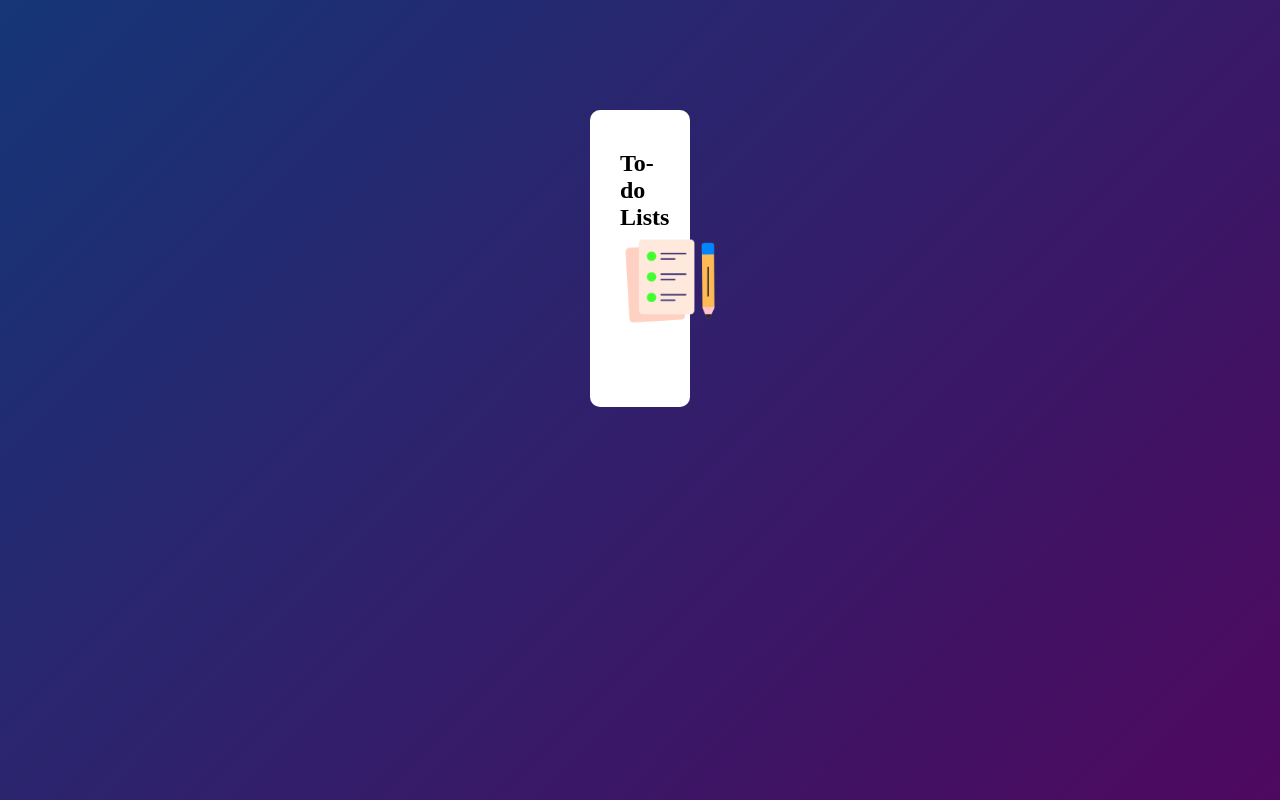
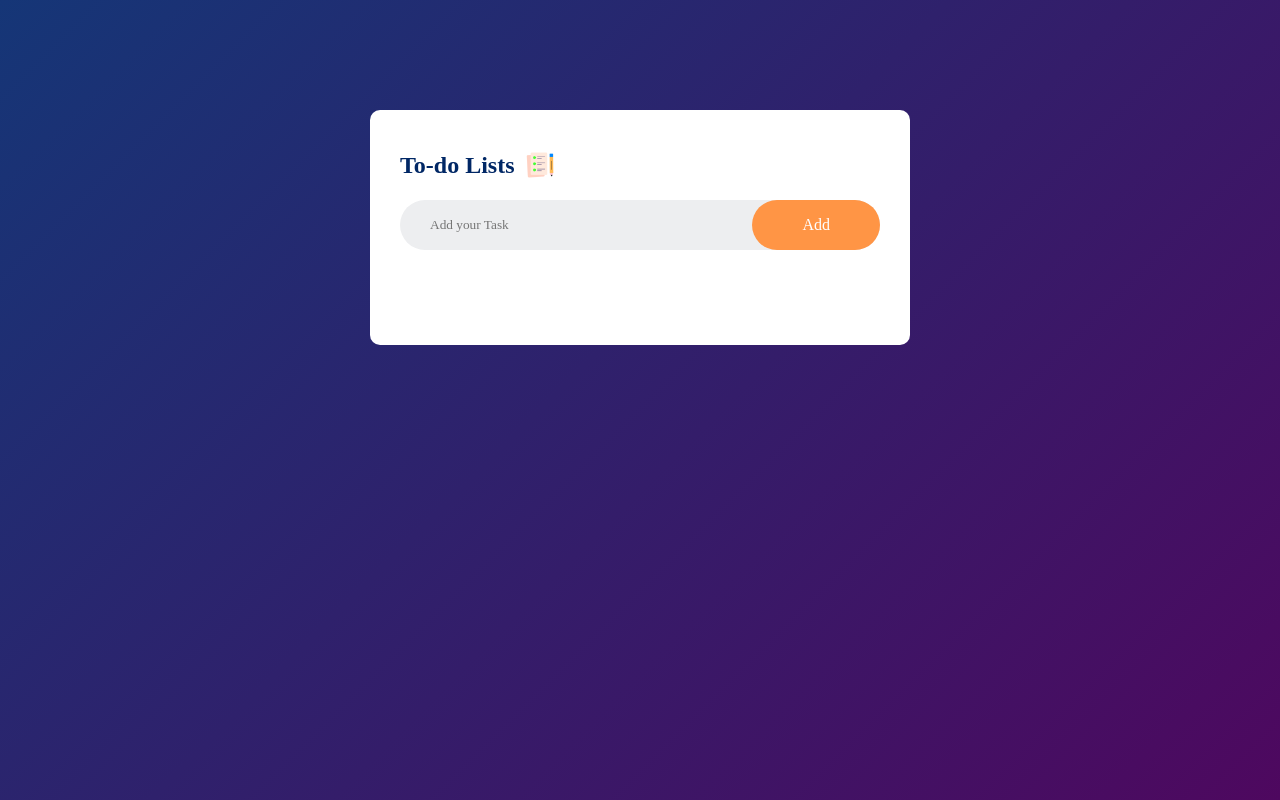
Before and after one commit to AbhinaySngh/Todo-lists, a plain HTML site: page index.html in a window 1280 px wide. Drawn offline with Linux system fonts and the light colour scheme.

Commit message:
add new code

```diff
--- a/app.js
+++ b/app.js
@@ -0,0 +1,13 @@
+const inpBox = document.getElementById("input-box");
+const listContainer = document.getElementById("list-container");
+
+function addTask(){
+    if(inpBox.value === ""){
+        alert("you must write something!");
+    }
+    else{
+        let li = document.createElement("li");
+        li.innerHTML = inpBox.value;
+        listContainer.appendChild(li);
+    }
+}
--- a/index.html
+++ b/index.html
@@ -8,9 +8,20 @@
 </head>
 <body>
     <div class="container">
-        <div class="To-do">
-            <h2>To-do Lists<img src="./images/icon.png"></h2>
+        <div class="Todo">
+            <h2>To-do Lists <img src="./images/icon.png"></h2>
+            <div class="row">
+                <input type="text" id="input-box" placeholder="Add your Task">
+                <button onclick="addTask()">Add</button>
+            </div>
+            <ul id="list-container">
+                <!-- <li class="checked">Task-1</li>
+                <li>Task-2</li>
+                <li>Task-3</li> -->
+            </ul>
         </div>
     </div>
+
+    <script src="app.js"></script>
 </body>
 </html>
--- a/style.css
+++ b/style.css
@@ -10,14 +10,85 @@
     min-height: 100vh;
     background: linear-gradient(135deg, #153677, #4e085f);
     padding: 10px;
-
 }
 
-.To-do {
-    width: 100px;
+.Todo {
+    /* width: 100px; */
     max-width: 540px;
     background-color: #fff;
     margin: 100px auto 20px;
     padding: 40px 30px 70px;
     border-radius: 10px;
 }
+
+.Todo h2{
+    color: #002765;
+    display: flex;
+    align-items: center;
+    margin-bottom: 20px;
+}
+
+.Todo h2 img{
+    width: 30px;
+    margin-left: 10px;
+}
+
+.row{
+    display: flex;
+    align-items: center;
+    justify-content: space-between;
+    background-color: #edeef0;
+    border-radius: 30px;
+    padding-left: 20px;
+    margin-bottom: 25px;
+}
+
+input{
+    flex: 1;
+    border: none;
+    outline: none;
+    background: transparent;
+    padding: 10px;
+}
+
+button{
+    border: none;
+    outline: none;
+    padding: 16px 50px;
+    background-color: #ff9545;
+    color: #fff;
+    font-size: 16px;
+    cursor: pointer;
+    border-radius: 40px;
+}
+
+ul li{
+    list-style: none;
+    font-size: 17px;
+    padding: 12px 8px 12px 50px;
+    user-select: none;
+    cursor: pointer;
+    position: relative;
+}
+
+ul li::before{
+    content: '';
+    position: absolute;
+    height: 28px;
+    width: 28px;
+    border-radius: 50%;
+    background-image: url(images/unchecked.png);
+    background-size: cover;
+    background-position: center;
+    top: 12px;
+    left: 8px;
+}
+
+ul li.checked{
+    color: #555;
+    text-decoration: line-through;
+}
+
+ul li.checked::before{
+    background-image: url(images/checked.png);
+}
```
